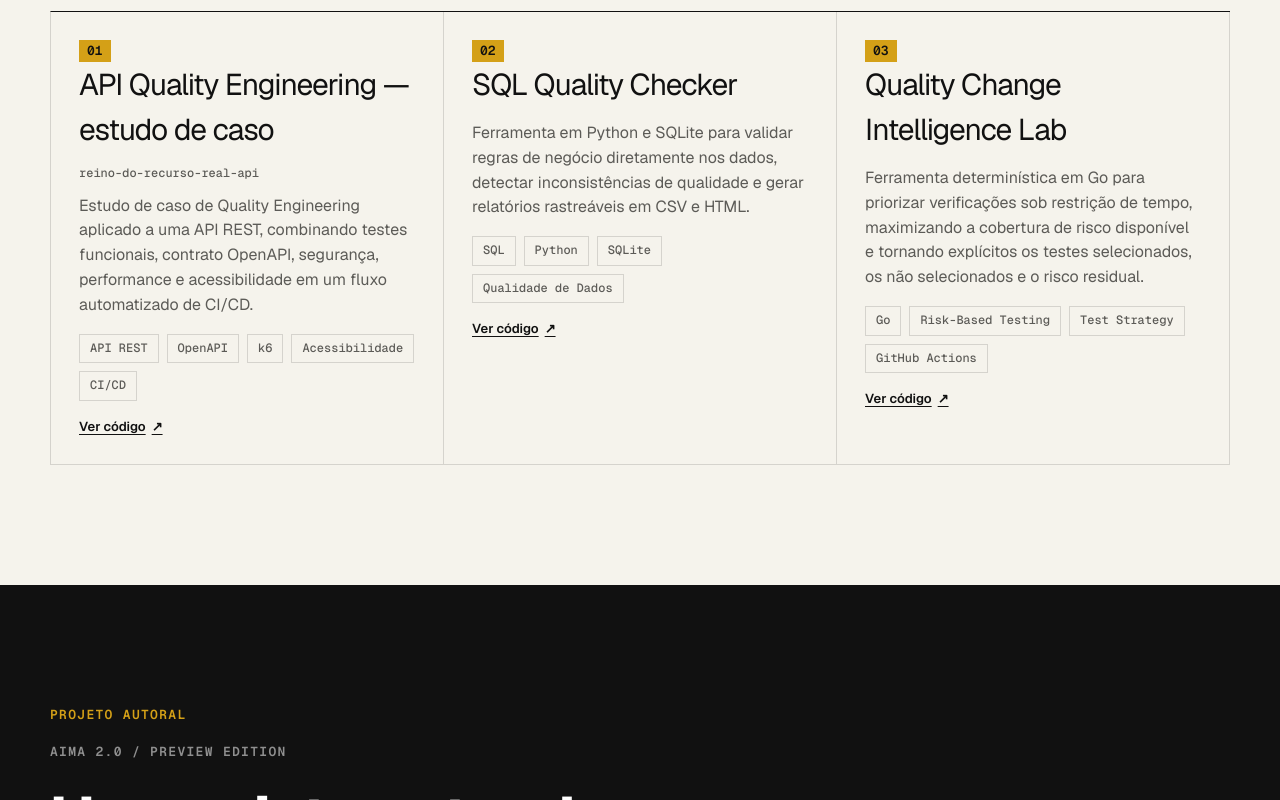
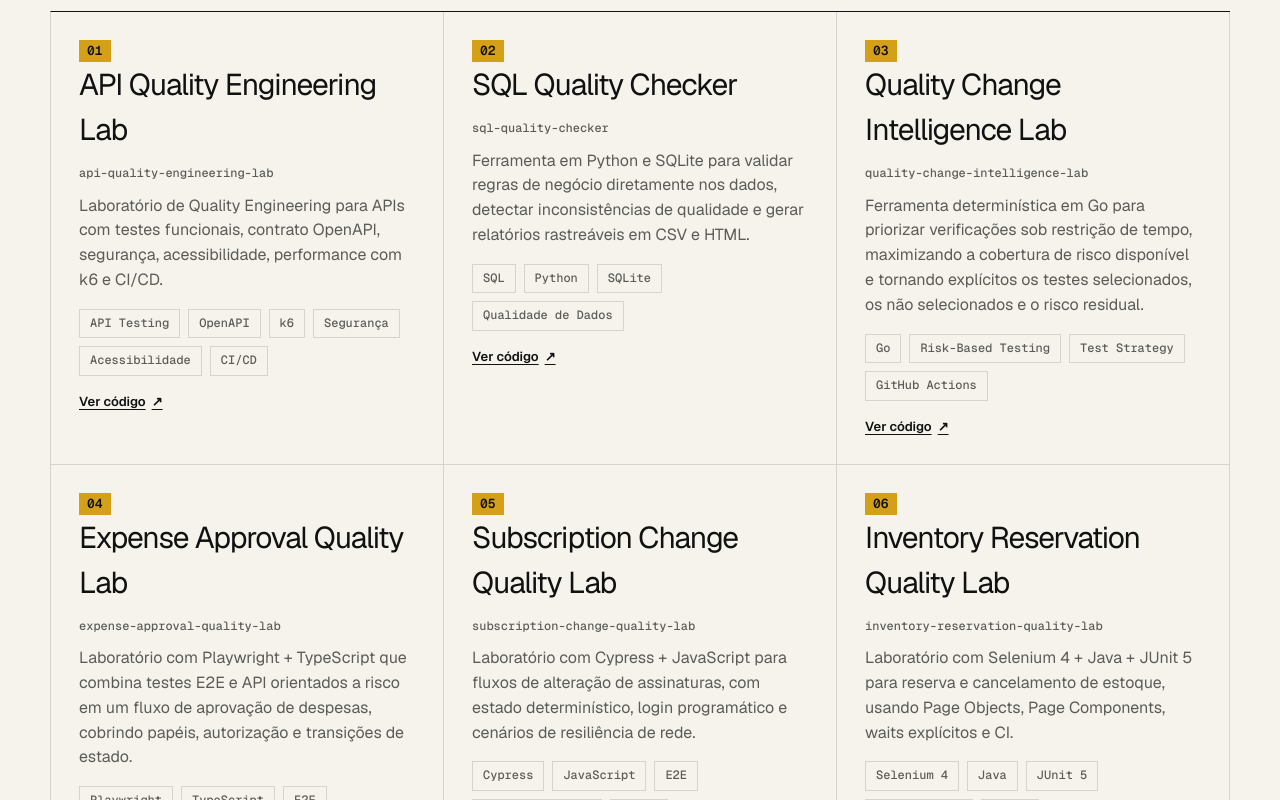
Before and after one commit to jonasqasoftware/jonas-davila-portfolio, a Next.js app: page / in a window 1280 px wide. Shown: the part 3880-4680 px from the top of the page. Built offline with nearby package versions, Linux system fonts and the light colour scheme.

Commit message:
feat: expandir projetos selecionados no portfólio (#9)

```diff
--- a/app/page.tsx
+++ b/app/page.tsx
@@ -62,15 +62,16 @@ const competencies = [
 
 const projects = [
   {
-    title: "API Quality Engineering — estudo de caso",
-    repo: "reino-do-recurso-real-api",
+    title: "API Quality Engineering Lab",
+    repo: "api-quality-engineering-lab",
     description:
-      "Estudo de caso de Quality Engineering aplicado a uma API REST, combinando testes funcionais, contrato OpenAPI, segurança, performance e acessibilidade em um fluxo automatizado de CI/CD.",
-    tags: ["API REST", "OpenAPI", "k6", "Acessibilidade", "CI/CD"],
-    url: "https://github.com/jonasqasoftware/reino-do-recurso-real-api",
+      "Laboratório de Quality Engineering para APIs com testes funcionais, contrato OpenAPI, segurança, acessibilidade, performance com k6 e CI/CD.",
+    tags: ["API Testing", "OpenAPI", "k6", "Segurança", "Acessibilidade", "CI/CD"],
+    url: "https://github.com/jonasqasoftware/api-quality-engineering-lab",
   },
   {
     title: "SQL Quality Checker",
+    repo: "sql-quality-checker",
     description:
       "Ferramenta em Python e SQLite para validar regras de negócio diretamente nos dados, detectar inconsistências de qualidade e gerar relatórios rastreáveis em CSV e HTML.",
     tags: ["SQL", "Python", "SQLite", "Qualidade de Dados"],
@@ -78,10 +79,35 @@ const projects = [
   },
   {
     title: "Quality Change Intelligence Lab",
+    repo: "quality-change-intelligence-lab",
     description:
       "Ferramenta determinística em Go para priorizar verificações sob restrição de tempo, maximizando a cobertura de risco disponível e tornando explícitos os testes selecionados, os não selecionados e o risco residual.",
     tags: ["Go", "Risk-Based Testing", "Test Strategy", "GitHub Actions"],
     url: "https://github.com/jonasqasoftware/quality-change-intelligence-lab",
+  },
+  {
+    title: "Expense Approval Quality Lab",
+    repo: "expense-approval-quality-lab",
+    description:
+      "Laboratório com Playwright + TypeScript que combina testes E2E e API orientados a risco em um fluxo de aprovação de despesas, cobrindo papéis, autorização e transições de estado.",
+    tags: ["Playwright", "TypeScript", "E2E", "API Testing", "Risk-Based Testing"],
+    url: "https://github.com/jonasqasoftware/expense-approval-quality-lab",
+  },
+  {
+    title: "Subscription Change Quality Lab",
+    repo: "subscription-change-quality-lab",
+    description:
+      "Laboratório com Cypress + JavaScript para fluxos de alteração de assinaturas, com estado determinístico, login programático e cenários de resiliência de rede.",
+    tags: ["Cypress", "JavaScript", "E2E", "Network Testing", "CI/CD"],
+    url: "https://github.com/jonasqasoftware/subscription-change-quality-lab",
+  },
+  {
+    title: "Inventory Reservation Quality Lab",
+    repo: "inventory-reservation-quality-lab",
+    description:
+      "Laboratório com Selenium 4 + Java + JUnit 5 para reserva e cancelamento de estoque, usando Page Objects, Page Components, waits explícitos e CI.",
+    tags: ["Selenium 4", "Java", "JUnit 5", "Page Objects", "CI/CD"],
+    url: "https://github.com/jonasqasoftware/inventory-reservation-quality-lab",
   },
 ];
 
```
Also changed, not shown: 2 other files (tests, documents, lock files or other folders).
